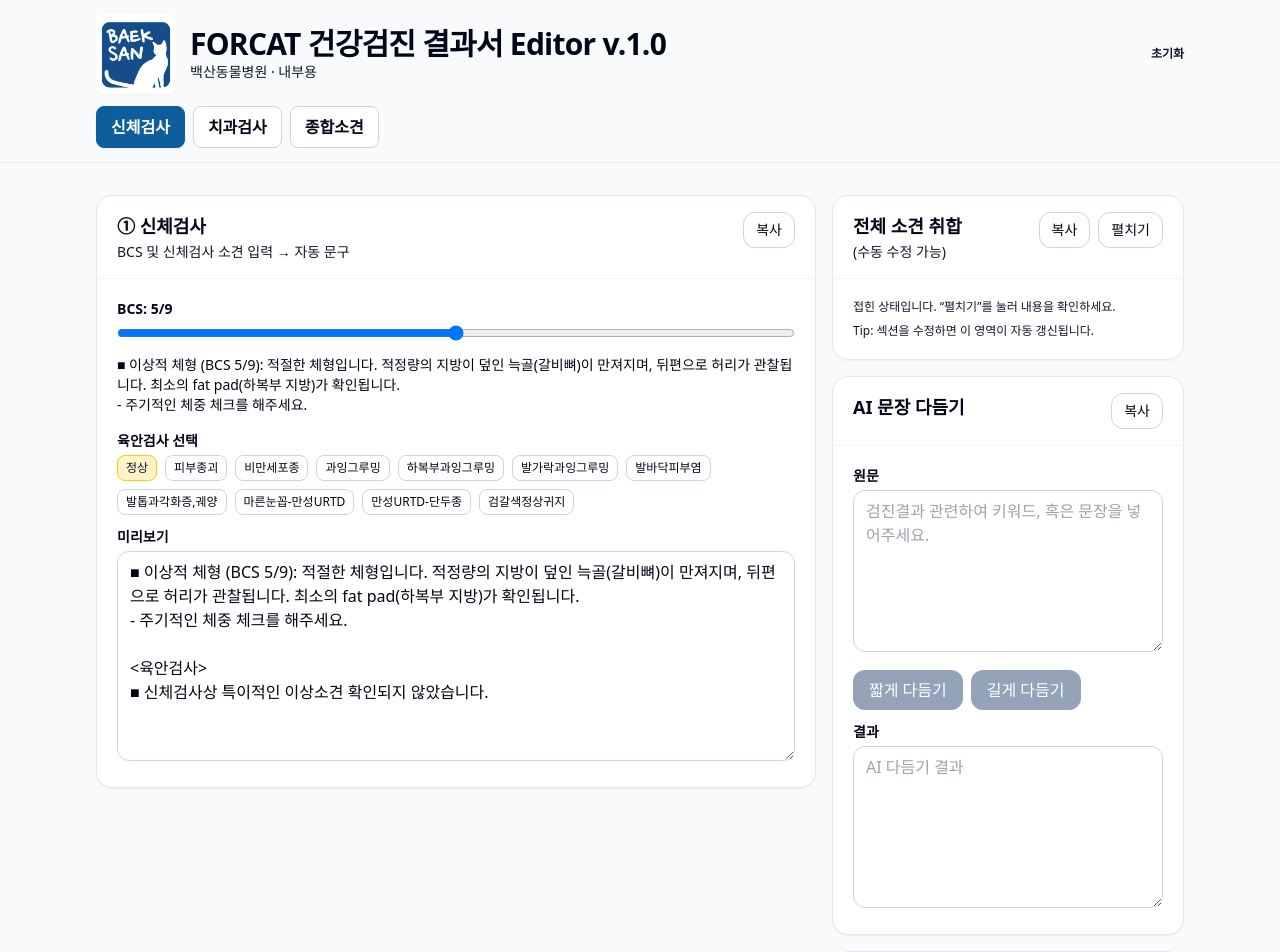
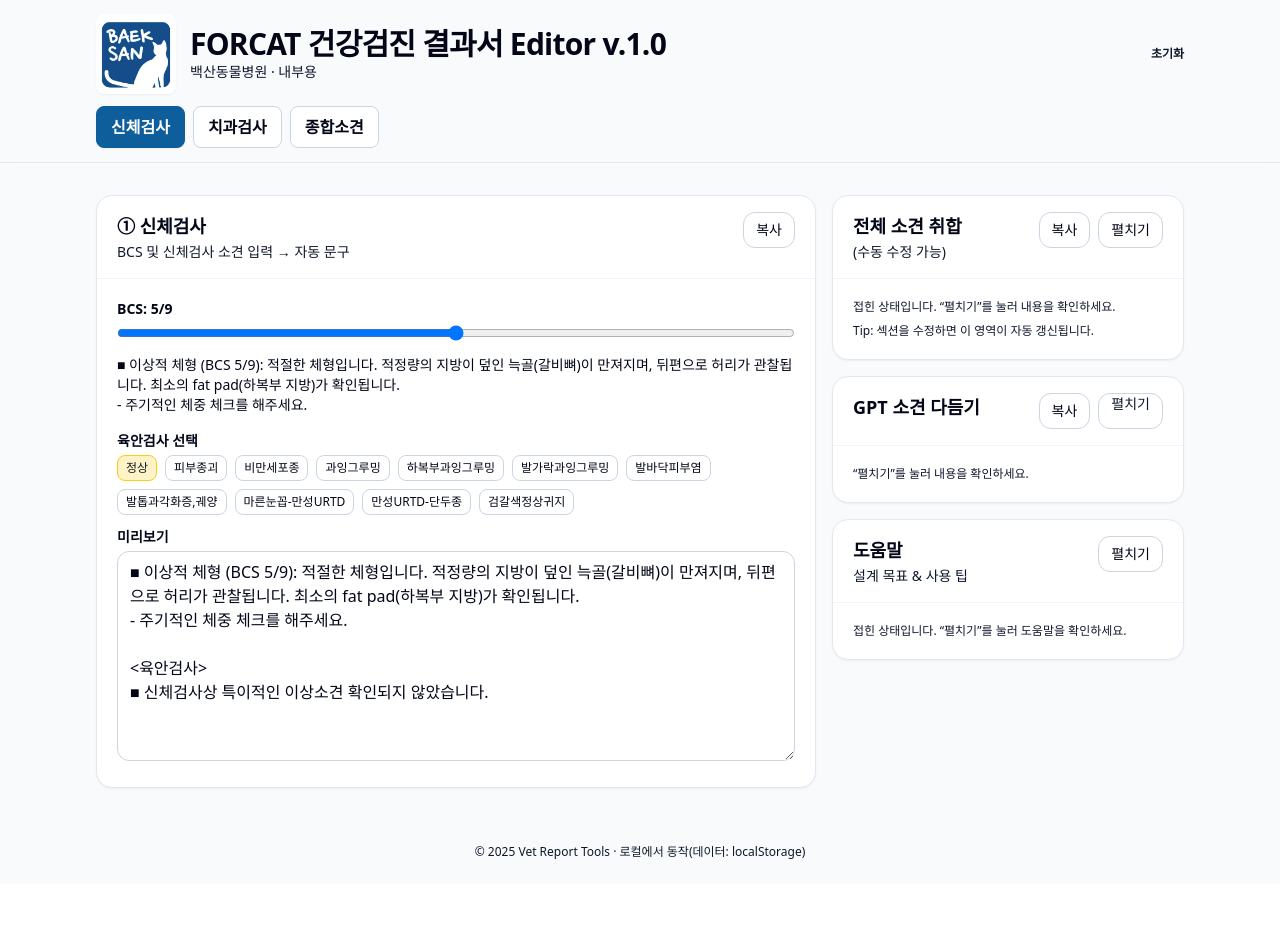
Before and after one commit to hodewdew-creator/BS_health_report_editor, a React (Vite) app: page / in a window 1280 px wide. Shown: the top 952 px of the page. After the commit the page ends 884 px from the top, so only its background shows below. Built offline with nearby package versions, Linux system fonts and the light colour scheme.

Commit message:
Update App.jsx

```diff
--- a/src/App.jsx
+++ b/src/App.jsx
@@ -733,15 +733,15 @@ function PolisherPanel() {
   const [out, setOut] = useState("");
   const [loading, setLoading] = useState(false);
   const [error, setError] = useState("");
+  const [open, setOpen] = useState(false); // ← 시작 시 접힘
 
   async function polish(mode) {
-    setLoading(true);
-    setError("");
+    setLoading(true); setError("");
     try {
       const resp = await fetch("/api/polish", {
         method: "POST",
         headers: { "Content-Type": "application/json" },
-        body: JSON.stringify({ text: input, length: mode }), // "짧게" or "길게"
+        body: JSON.stringify({ text: input, length: mode }),
       });
       const data = await resp.json();
       if (!resp.ok) throw new Error(data?.error || "unknown_error");
@@ -755,65 +755,56 @@ function PolisherPanel() {
 
   return (
     <Card
-      title="AI 문장 다듬기"
-      right={<CopyBtn text={out} />}
+      title="GPT 소견 다듬기"
+      right={
+        <div className="inline-flex items-center gap-2">
+          <CopyBtn text={out} />
+          <button
+            onClick={() => setOpen(o => !o)}
+            className="inline-flex h-9 px-3 rounded-xl border border-slate-300 text-sm hover:bg-slate-50"
+            aria-expanded={open}
           >
+            {open ? "접기" : "펼치기"}
+          </button>
+        </div>
+      }
+    >
+      {open ? (
         <div className="grid grid-cols-1 gap-3">
           <Field label="원문">
-          <TextArea
-            value={input}
-            onChange={setInput}
-            rows={6}
-            placeholder="검진결과 관련하여 키워드, 혹은 문장을 넣어주세요."
-          />
+            <TextArea value={input} onChange={setInput} rows={6} placeholder="키워드/문장 입력" />
           </Field>
 
-        {/* 버튼을 원문/결과 사이에 배치 */}
           <div className="flex items-center gap-2">
             <button
               onClick={() => polish("짧게")}
               disabled={loading || !input.trim()}
-            className={
-              "rounded-xl px-4 py-2 text-white " +
-              (loading || !input.trim()
-                ? "bg-slate-400"
-                : "bg-slate-900 hover:bg-slate-800")
-            }
+              className={"rounded-xl px-4 py-2 text-white " + (loading || !input.trim() ? "bg-slate-400" : "bg-slate-900 hover:bg-slate-800")}
             >
               {loading ? "다듬는 중..." : "짧게 다듬기"}
             </button>
-
             <button
               onClick={() => polish("길게")}
               disabled={loading || !input.trim()}
-            className={
-              "rounded-xl px-4 py-2 text-white " +
-              (loading || !input.trim()
-                ? "bg-slate-400"
-                : "bg-slate-900 hover:bg-slate-800")
-            }
+              className={"rounded-xl px-4 py-2 text-white " + (loading || !input.trim() ? "bg-slate-400" : "bg-slate-900 hover:bg-slate-800")}
             >
               {loading ? "다듬는 중..." : "길게 다듬기"}
             </button>
           </div>
 
           <Field label="결과">
-          <TextArea
-            value={out}
-            onChange={setOut}
-            rows={6}
-            placeholder="AI 다듬기 결과"
-          />
+            <TextArea value={out} onChange={setOut} rows={10} placeholder="소견 다듬기 결과" />
           </Field>
+
+          {error ? <div className="mt-2 text-sm text-red-600">{error}</div> : null}
         </div>
-
-      {/* 아래 복사버튼 제거, 에러메시지만 유지 */}
-      {error ? (
-        <div className="mt-2 text-sm text-red-600">{error}</div>
-      ) : null}
+      ) : (
+        <div className="text-xs text-slate-900">“펼치기”를 눌러 내용을 확인하세요.</div>
+      )}
     </Card>
   );
 }
+
 
 
 
```
Lines whose indentation alone changed are shown as unchanged.
